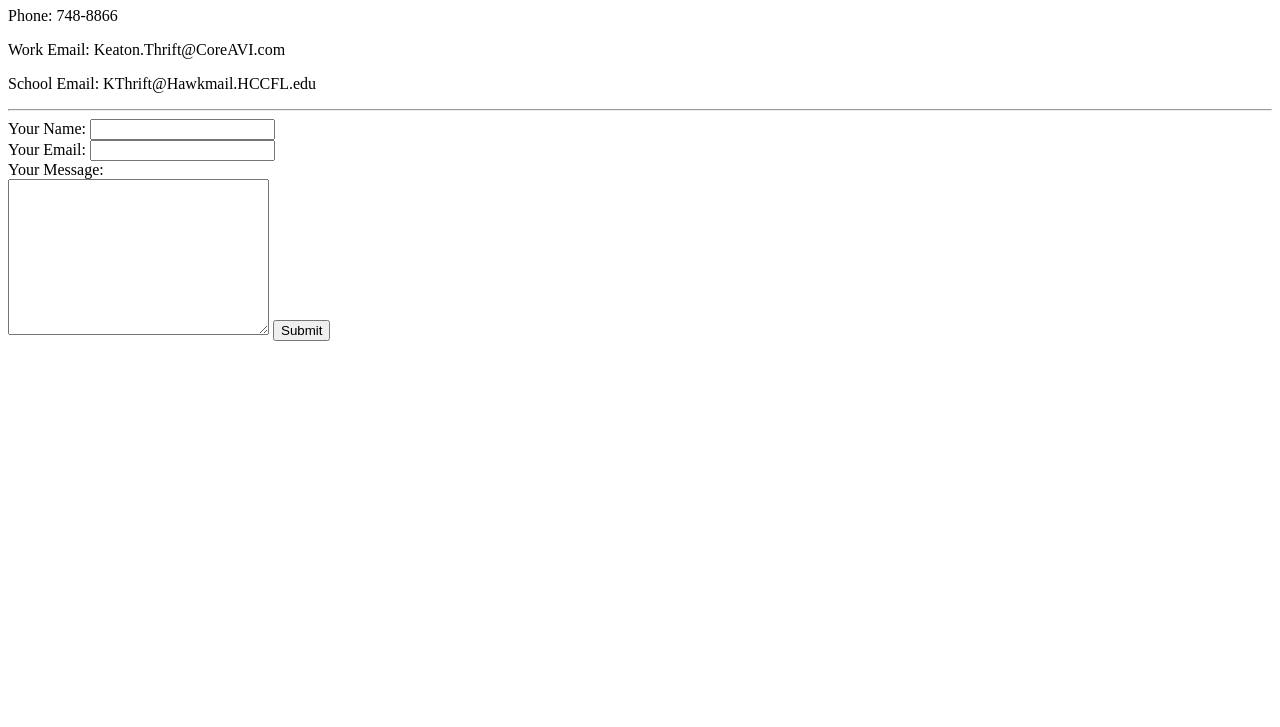
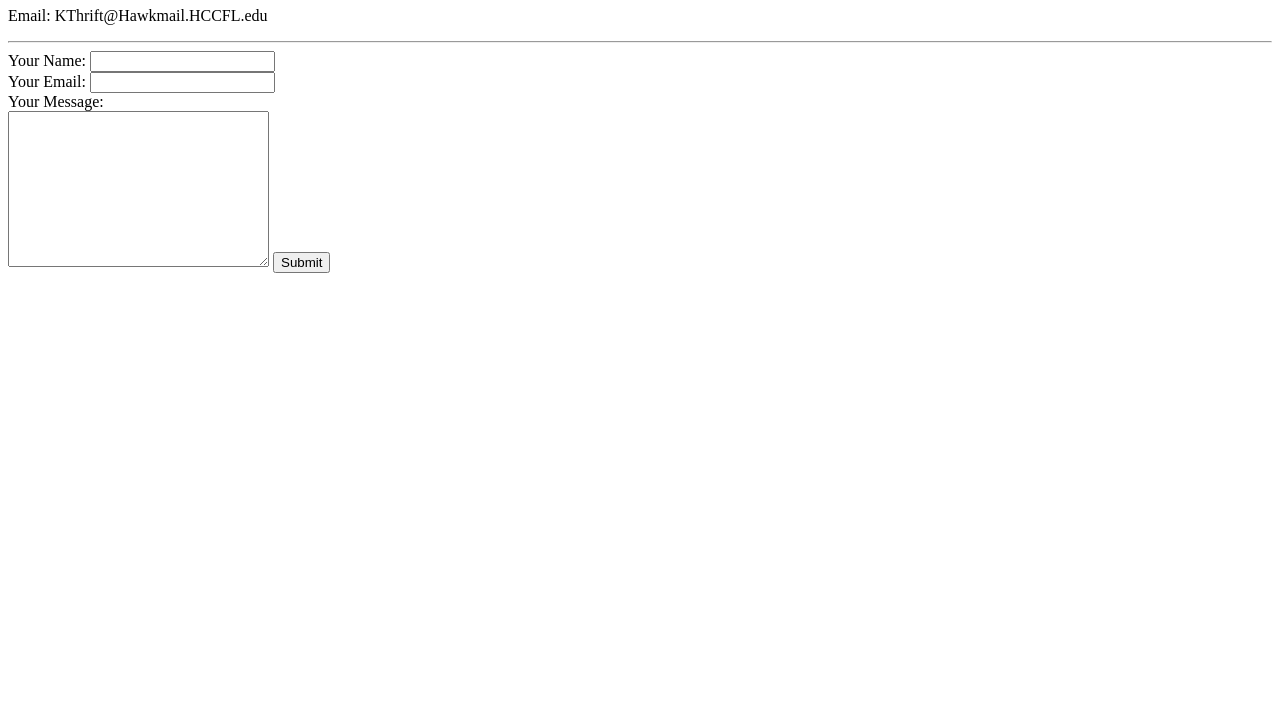
Before and after one commit to kthrift2991/cv, a plain HTML site: page Contacts.html in a window 1280 px wide. Shown: the part 73-800 px from the top of the page. Drawn offline with Linux system fonts and the light colour scheme.

Commit message:
Updated cv

```diff
--- a/Contacts.html
+++ b/Contacts.html
@@ -8,9 +8,7 @@
 
 <body>
   <h1>My Contact Details</h1>
-  <p>Phone: 748-8866</p>
-  <p>Work Email: Keaton.Thrift@CoreAVI.com</p>
-  <p>School Email: KThrift@Hawkmail.HCCFL.edu</p>
+  <p>Email: KThrift@Hawkmail.HCCFL.edu</p>
   <hr>
   <form action="mailto:kthrift2991@gmail.com" method="post" enctype="text/plain">
     <label>Your Name:</label>
```
Also changed, not shown: index.html (+1 -1 lines), 1 other file.
